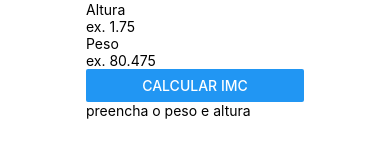
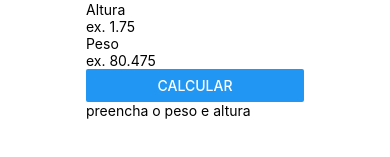
Before and after one commit to aefonso/my-project, a React Native app: screen / in a window 390 px wide. Shown: the part 371-528 px from the top of the page. Built offline with nearby package versions, Linux system fonts and the light colour scheme.

Commit message:
feat: add o textButton ao botão para deixar dinamico

```diff
--- a/src/components/Form/index.js
+++ b/src/components/Form/index.js
@@ -49,7 +49,7 @@ function validationImc(){
         />
         <Button
           onPress={() => validationImc()}
-          title="Calcular IMC"
+          title={textButton}
         />
       </View>
       <ResultImc messageResultImc={messageImc} resultImc={imc}/>
```
